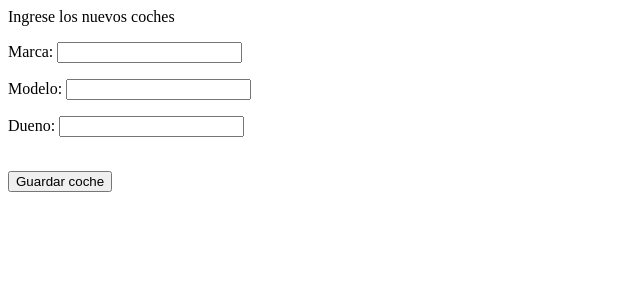
After one commit to roblancobetes/mi_garaje, a Django app: page /nuevo-coche in a window 1280 px wide. The commit adds this page. Shown: the top 300 px of the page, without its empty margins (0-640 px from the left). Run offline with Django 5.2, Linux system fonts and the light colour scheme.

Commit message:
Inclusión formulario

```diff
--- /dev/null
+++ b/garaje/forms.py
@@ -0,0 +1,7 @@
+from django import forms
+from .models import Coche
+
+class formularioNuevoCoche(forms.Form):
+    marca = forms.CharField(max_length=80)
+    modelo = forms.CharField(max_length=80)
+    dueno = forms.CharField(max_length=120)  # simple: nombre del dueño
--- a/garaje/templates/garaje/lista_coches.html
+++ b/garaje/templates/garaje/lista_coches.html
@@ -21,5 +21,9 @@
     {% else %}
       <p>No hay coches aún. Añade algunos en el <a href="/admin/">admin</a>.</p>
     {% endif %}
+
+      <a href="{% url 'garaje:nuevo_coche' %}"> Añadir coches
+      </a>
+
   </body>
 </html>
--- /dev/null
+++ b/garaje/templates/garaje/nuevo_coche.html
@@ -0,0 +1,23 @@
+<!doctype html>
+<html lang="es">
+  <head>
+    <meta charset="utf-8" />
+    <title>Garaje - Coches - nuevo coche</title>
+  </head>
+  <body>
+<div class="panel">
+    <label>Ingrese los nuevos coches</label>
+    <!-- Formulario con nuevas camas -->
+    <form method="post">
+        {% csrf_token %}
+        {{ form.as_p }}
+
+<br>
+        <button type="submit">Guardar coche</button>
+    </form>
+</div>
+
+
+
+</body>
+</html>
--- a/garaje/urls.py
+++ b/garaje/urls.py
@@ -6,4 +6,5 @@ app_name = "garaje"
 urlpatterns = [
     path("", views.lista_coches, name="lista"),
     path("coche/<int:pk>/", views.detalle_coche, name="detalle"),
+    path("nuevo-coche", views.formulario_coche, name = "nuevo_coche")
 ]
--- a/garaje/views.py
+++ b/garaje/views.py
@@ -1,5 +1,7 @@
-from django.shortcuts import get_object_or_404, render
+from django.shortcuts import get_object_or_404, render, redirect
 from .models import Coche
+from .forms import formularioNuevoCoche
+from datetime import datetime
 
 
 def lista_coches(request):
@@ -10,3 +12,30 @@ def lista_coches(request):
 def detalle_coche(request, pk: int):
     coche = get_object_or_404(Coche, pk=pk)
     return render(request, "garaje/detalle_coche.html", {"coche": coche})
+
+def formulario_coche(request):
+
+    form = formularioNuevoCoche()
+
+    if request.method == 'POST':
+
+        form = formularioNuevoCoche(request.POST)
+
+        if form.is_valid():
+
+            Coche.objects.create(
+                marca=form.cleaned_data["marca"],
+                modelo=form.cleaned_data["modelo"],
+                dueno=form.cleaned_data["dueno"],
+                created_at = datetime.now()
+            )
+
+            return redirect('garaje:lista')
+
+        else:
+            form.add_error(None, "Introduzca unos parámetros válidos")
+
+    else:
+        return render(request, 'garaje/nuevo_coche.html', {
+        'form': form
+    })
--- a/requirements.txt
+++ b/requirements.txt
@@ -1 +1,4 @@
-Django>=5.0,<=6.0
+Django>=4.2,<6
+gunicorn>=21.2
+psycopg2-binary>=2.9
+dj-database-url>=2.1
```
Also changed, not shown: README.Docker.md (added, +22 -0 lines), compose.yaml (added, +24 -0 lines), config/settings.py (+7 -5 lines), garaje/migrations/0002_alter_coche_id.py (added), 3 other files.
